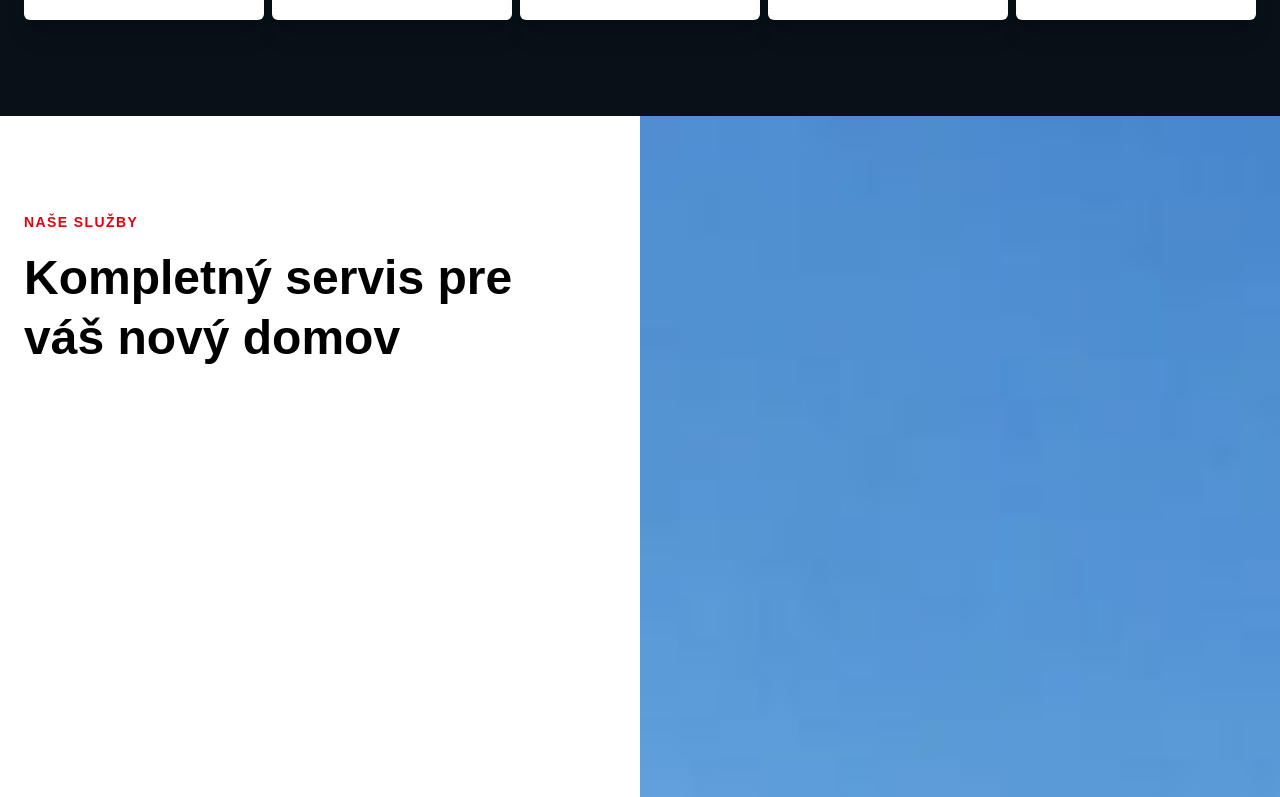
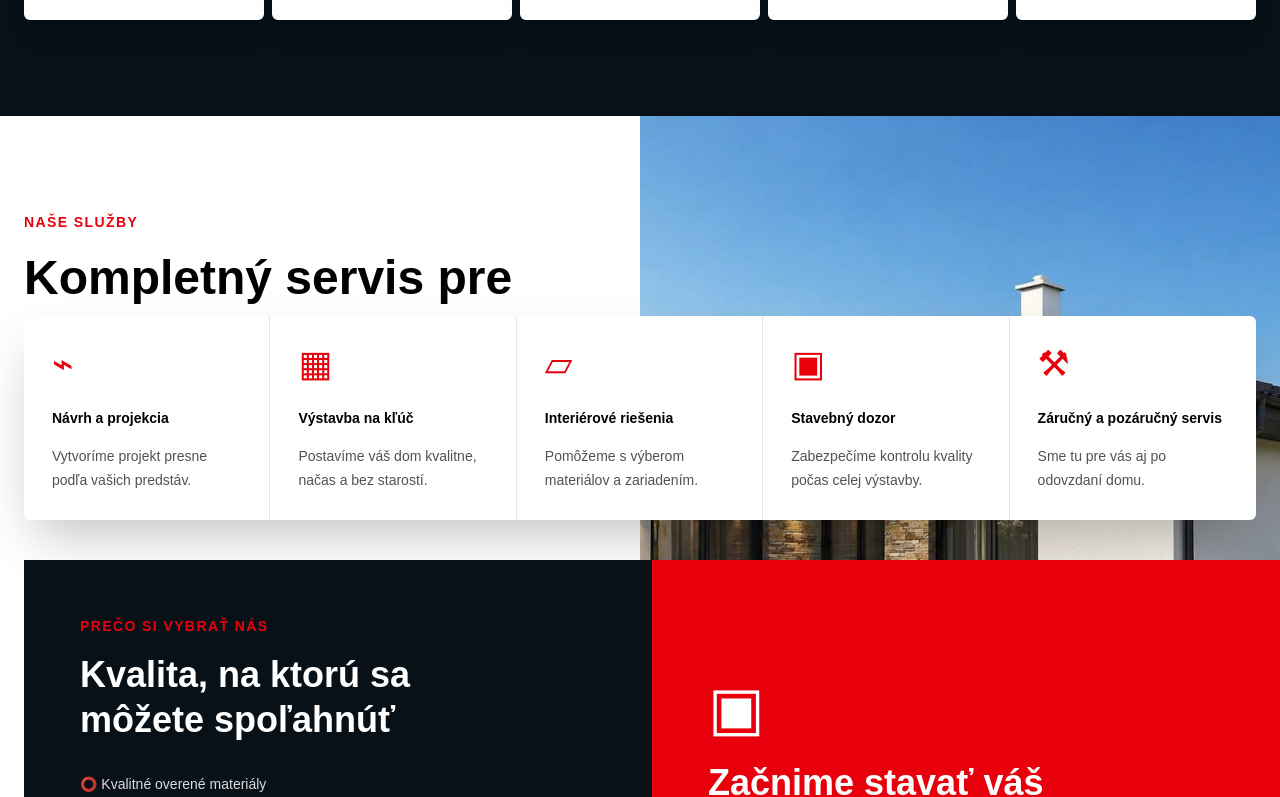
Before and after one commit to mgombr-dotcom/domprevas-new, a Next.js app: page / in a window 1280 px wide. Shown: the part 2028-2825 px from the top of the page. Built offline with nearby package versions, Linux system fonts and the light colour scheme.

Commit message:
increase services image height

```diff
--- a/app/page.tsx
+++ b/app/page.tsx
@@ -254,7 +254,7 @@ export default function Home() {
             </h2>
           </div>
 
-          <div className="relative min-h-[4700px]">
+          <div className="relative min-h-[470px]">
             <img
               src="/services.jpg"
               alt="Interiér domu"
```
